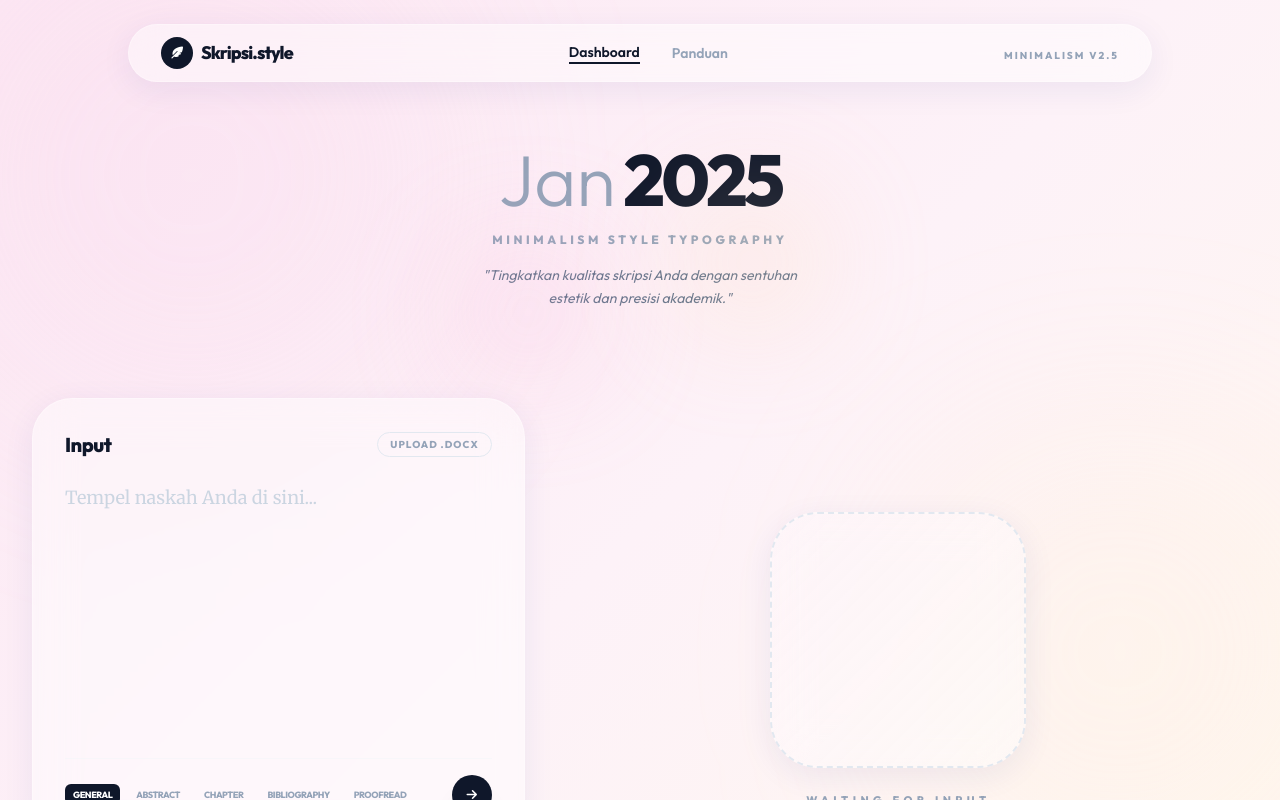
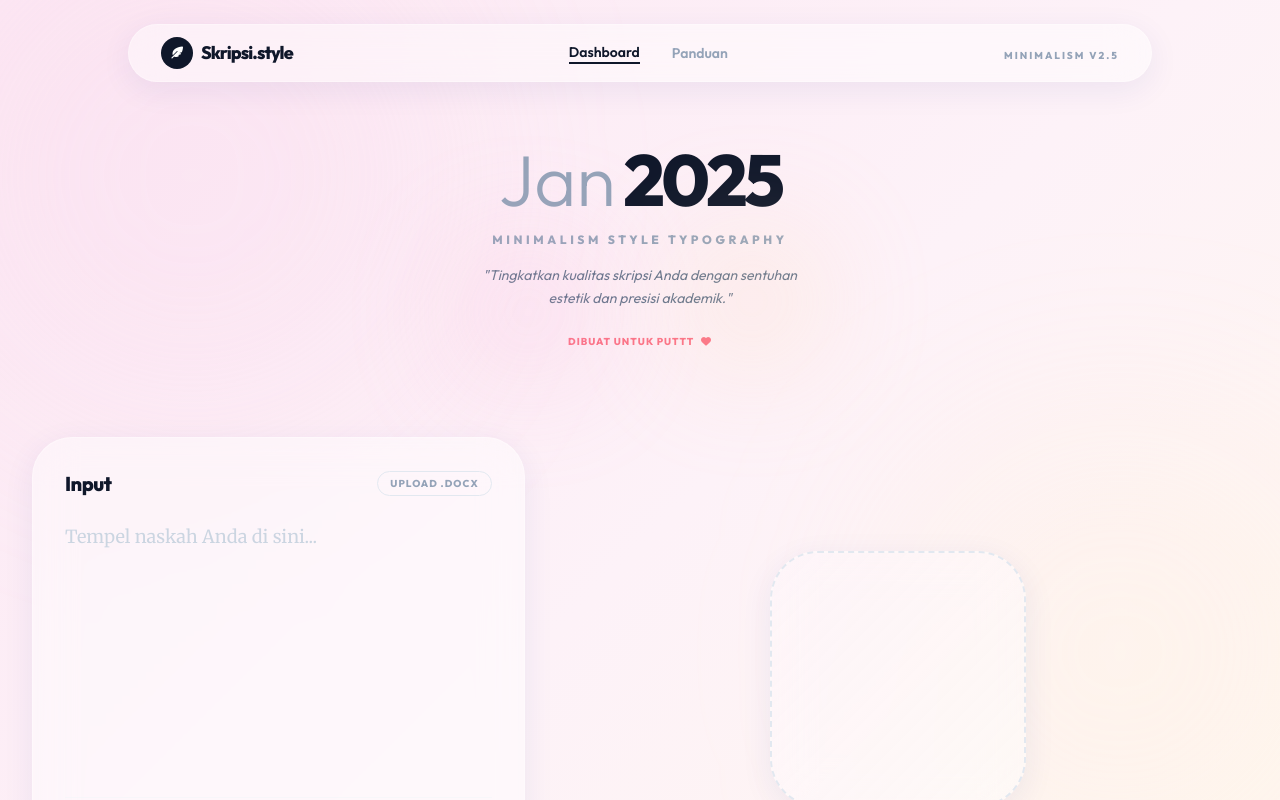
Before and after one commit to MatiasAustin/skripsiformatter-ai, a React (Vite) app: page / in a window 1280 px wide. Shown: the top 800 px of the page. Built offline with nearby package versions, Linux system fonts and the light colour scheme.

Commit message:
Add dedication for Puttt

```diff
--- a/App.tsx
+++ b/App.tsx
@@ -98,6 +98,9 @@ const App: React.FC = () => {
             <div className="w-32 h-32 bg-orange-200 rounded-full blur-3xl opacity-30 absolute -bottom-4 -right-4"></div>
             <p className="text-sm text-slate-500 max-w-xs leading-relaxed italic">
               "Tingkatkan kualitas skripsi Anda dengan sentuhan estetik dan presisi akademik."
+            </p>
+            <p className="text-[10px] font-bold text-rose-400 uppercase tracking-widest mt-6">
+              dibuat untuk Puttt <i className="fas fa-heart ml-1"></i>
             </p>
           </div>
         </div>
```
